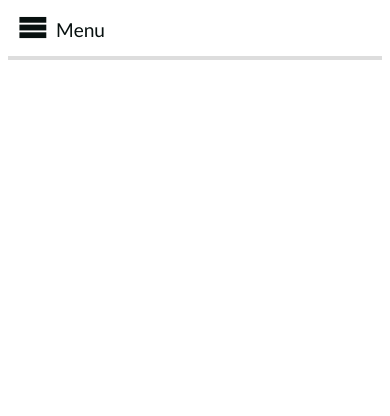
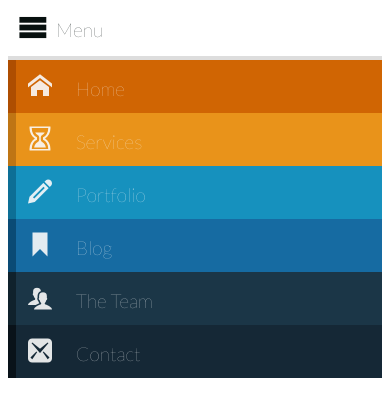
Before and after one commit to weslleyaraujo/retina-responsive-menu, a plain HTML site: page index.html in a window 390 px wide. Both pictures are taken after a click on the button "Menu". Drawn offline with Linux system fonts and the light colour scheme.

Commit message:
finalizado menu

```diff
--- a/css/style.css
+++ b/css/style.css
@@ -19,6 +19,8 @@ nav a {
 	display: block;
 	color: rgba(249, 249, 249, .9);
 	text-decoration: none;
+	font-family: 'Lato';
+	font-weight: 300 !important;
 	transition: color .5s, background .5s, height .5s;
 }
 
@@ -140,7 +142,7 @@ a, button {
 		position: relative;
 		display: inline-block;
 		margin: 0 auto;
-		padding: 0.4em;
+		padding: 1em;
 		border-radius: 50%;
 		font-style: 1.8em;
 		box-shadow: 0 0 0 0.8em transparent;
@@ -313,4 +315,49 @@ a, button {
 		max-height: 0em;
 		overflow: hidden;
 	}
+	.js .active + ul {
+		max-height: 30em;
+		overflow: hidden;
+		transition: max-height .4s;
+	}
+	.nav li span {
+		display: inline-block;
+		height: 100%;
+	}
+	.nav a {
+		padding: 0.5em;
+	}
+	.icon + span {
+		margin-left: 1em;
+		font-size: 0.8em;
+	}
+
+	/* Adding border lef */
+	.nav li:nth-child(6n+1) {
+		border-left: 8px solid rgb(174, 78, 1);
+	}
+	.nav li:nth-child(6n+2) {
+		border-left: 8px solid rgb(191, 117, 20);
+	}
+	.nav li:nth-child(6n+3) {
+		border-left: 8px solid rgb(13, 111, 150);
+	}
+	.nav li:nth-child(6n+4) {
+		border-left: 8px solid rgb(10, 75, 117);
+	}
+	.nav li:nth-child(6n+5) {
+		border-left: 8px solid rgb(16, 34, 44);
+	}
+	.nav li:nth-child(6n+6) {
+		border-left: 8px solid rgb(9, 18, 25);
+	}
+	.touch .nav a {
+        padding: 0.8em;
+    }
 }
+
+/* Nice box shadow effect */
+.no-touch .nav a:hover i {
+	box-shadow: 0 0 0 0 rgba(255,255,255,0.2);
+	transition: box-shadow .4s ease-in-out;
+}
--- a/index.html
+++ b/index.html
@@ -5,7 +5,7 @@
 	<title>Retina Responsive Menu</title>
 	<script src="js/modernizr.custom.js"></script>
 	<script src="js/scripts.js"></script>
-	<link href='http://fonts.googleapis.com/css?family=Lato' rel='stylesheet' type='text/css'>
+	<link href='http://fonts.googleapis.com/css?family=Lato:100' rel='stylesheet' type='text/css'>
 	<link rel="stylesheet" href="css/style.css" />
 </head>
 <body>
--- a/js/scripts.js
+++ b/js/scripts.js
@@ -1,6 +1,6 @@
 window.onload = function(){
 
-	//  The function to change the class
+	//  The function to change the class
 	var changeClass = function (r,className1,className2) {
 	    var regex = new RegExp("(?:^|\\s+)" + className1 + "(?:\\s+|$)");
 	    if( regex.test(r.className) ) {
@@ -12,12 +12,12 @@ window.onload = function(){
 	    return r.className;
 	};
 
+	//  Creating our button for smaller screens
 	var menuElements = document.getElementById('menu');
-	menuElements.insertAdjacentHTML('afterbegin', '<button type="button" id="menutoggle" class="navtoogle" aria-hidden="true"><i aria-hidden="true" class="icon-menu"> </i> Menu</button>');
+	menuElements.insertAdjacentHTML('afterBegin','<button type="button" id="menutoggle" class="navtoogle" aria-hidden="true"><i aria-hidden="true" class="icon-menu"> </i> Menu</button>');
 
+	//  Toggle the class on click to show / hide the menu
 	document.getElementById('menutoggle').onclick = function() {
-		console.log("ae");
-		console.log(changeClass(this, 'navtoggle active', 'navtoggle'));
+	    changeClass(this, 'navtoogle active', 'navtoogle');
 	}
-
-};
+}
```
Lines whose indentation alone changed are shown as unchanged.
